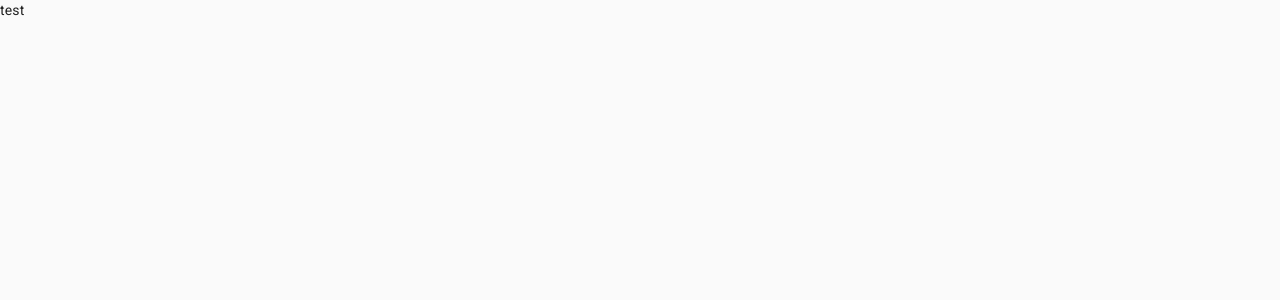
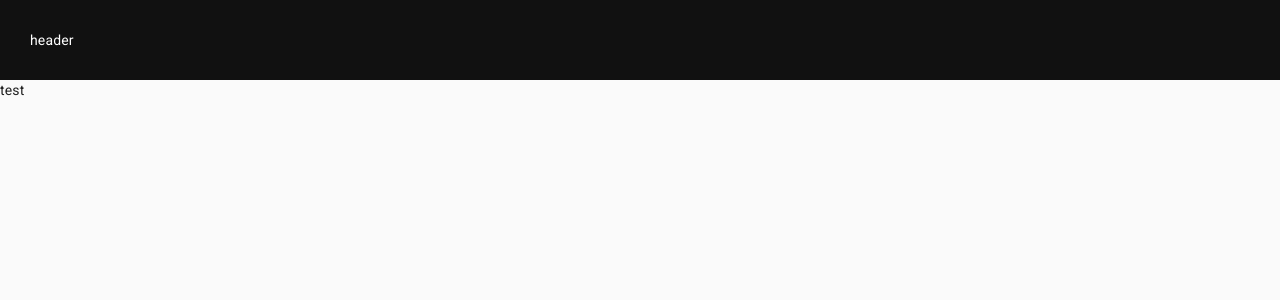
Before and after one commit to khsacc/littermate-official, a Next.js app: page / in a window 1280 px wide. Shown: the top 300 px of the page. Built offline with nearby package versions, Linux system fonts and the light colour scheme.

Commit message:
added header

```diff
--- /dev/null
+++ b/components/Header/index.tsx
@@ -0,0 +1,15 @@
+import { makeStyles } from "@material-ui/core";
+import { NextPage } from "next";
+
+const useStyles = makeStyles(() => ({
+  wrapper: {
+    padding: 30,
+    background: "#111",
+    color: "white",
+  },
+}));
+
+export const Header: NextPage = () => {
+  const classes = useStyles();
+  return <header className={classes.wrapper}>header</header>;
+};
--- a/pages/_app.tsx
+++ b/pages/_app.tsx
@@ -4,6 +4,7 @@ import Head from "next/head";
 import { ThemeProvider } from "@material-ui/core/styles";
 import CssBaseline from "@material-ui/core/CssBaseline";
 import { Theme } from "../styles/theme";
+import { Header } from "../components/Header";
 
 export default function MyApp(props) {
   const { Component, pageProps } = props;
@@ -28,6 +29,7 @@ export default function MyApp(props) {
       <ThemeProvider theme={Theme}>
         {/* CssBaseline kickstart an elegant, consistent, and simple baseline to build upon. */}
         <CssBaseline />
+        <Header></Header>
         <Component {...pageProps} />
       </ThemeProvider>
     </React.Fragment>
```
